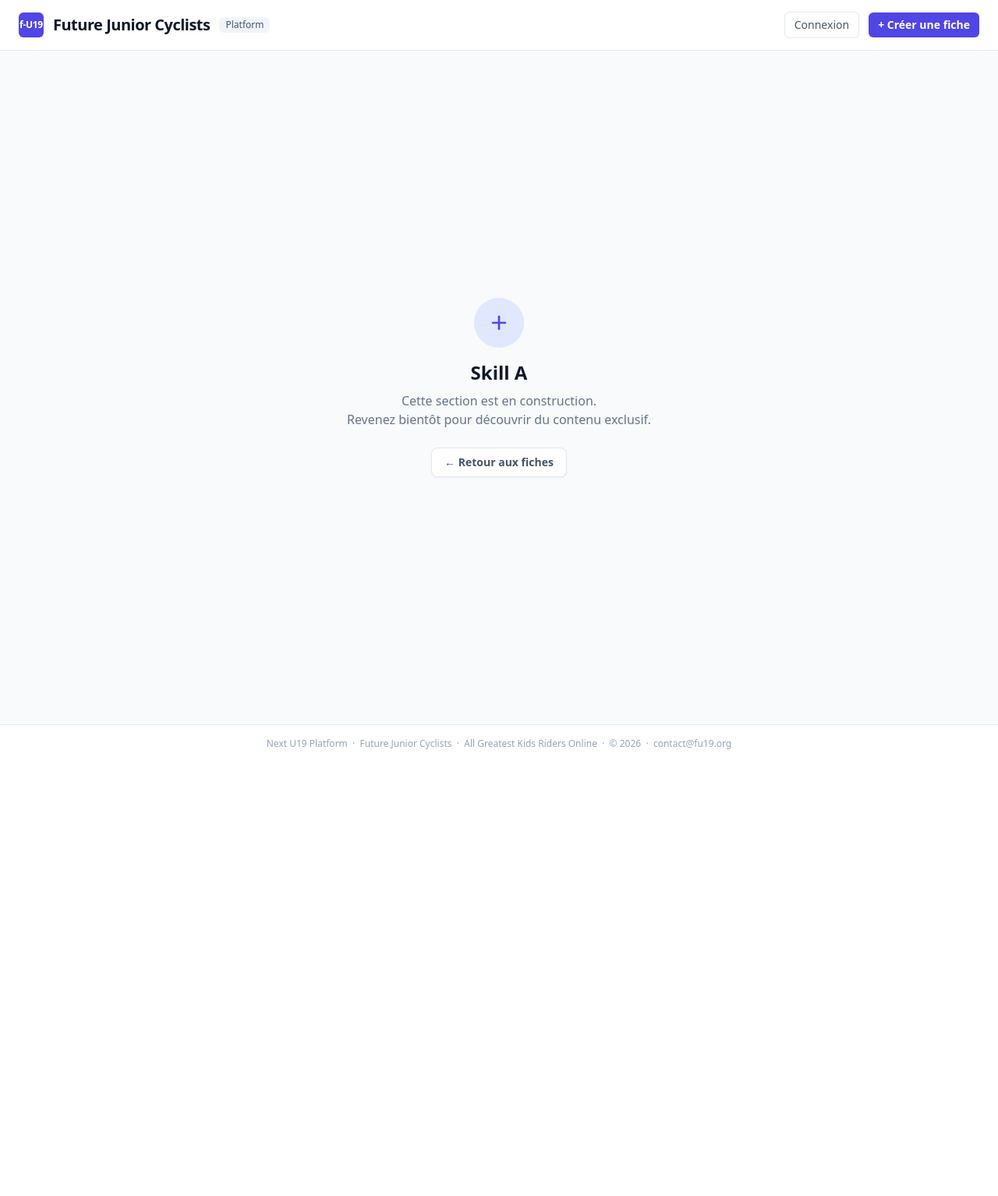
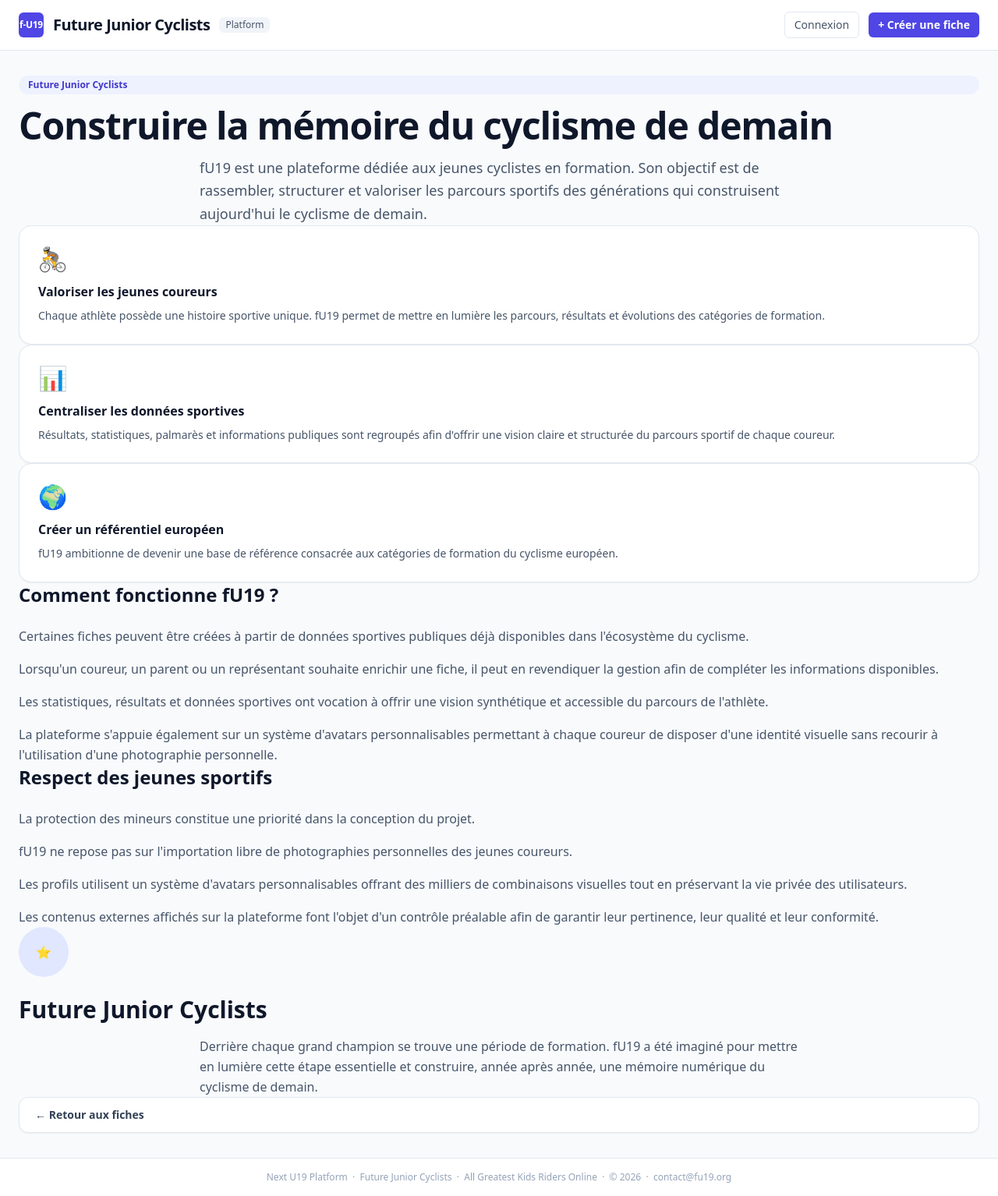
Before and after one commit to niceescap/Fu19, a Flask app: page /skilla in a window 1280 px wide. Shown: the whole page at 78% size. Before the commit the page ends 961 px from the top, so only its background shows below. Run offline with Flask 3, Linux system fonts and the light colour scheme; some libraries are stand-ins or nearby versions.

Commit message:
Enhance skill_a.html with additional content sections

```diff
--- a/web/templates/skill_a.html
+++ b/web/templates/skill_a.html
@@ -3,19 +3,80 @@
 {% block title %}About — fU19{% endblock %}
 
 {% block content %}
-<div class="min-h-screen flex items-center justify-center">
-  <div class="text-center">
-    <div class="inline-flex items-center justify-center w-16 h-16 rounded-full bg-indigo-100 text-indigo-600 mb-4">
-      <svg class="w-8 h-8" fill="none" stroke="currentColor" viewBox="0 0 24 24">
-        <path stroke-linecap="round" stroke-linejoin="round" stroke-width="2"
-              d="M12 6v6m0 0v6m0-6h6m-6 0H6" />
-      </svg>
-    </div>
-    <h1 class="text-2xl font-black text-slate-900 mb-2">Skill A</h1>
-    <p class="text-slate-500 mb-6">Cette section est en construction.<br>Revenez bientôt pour découvrir du contenu exclusif.</p>
-    <a href="/fiches" class="inline-flex items-center rounded-lg border border-slate-200 bg-white px-4 py-2 text-sm font-semibold text-slate-600 shadow-sm hover:shadow-md hover:border-slate-300 transition-all duration-200">
-      ← Retour aux fiches
-    </a>
+  <span class="inline-flex items-center rounded-full bg-indigo-50 text-indigo-700 px-3 py-1 text-xs font-semibold mb-4">
+    Future Junior Cyclists
+  </span>
+  <h1 class="text-4xl md:text-5xl font-black tracking-tight text-slate-900 mb-4">
+    Construire la mémoire du cyclisme de demain
+  </h1>
+  <p class="max-w-3xl mx-auto text-lg text-slate-600 leading-relaxed">
+    fU19 est une plateforme dédiée aux jeunes cyclistes en formation. Son objectif est de rassembler, structurer et valoriser les parcours sportifs des générations qui construisent aujourd'hui le cyclisme de demain.
+  </p>
+  <div class="rounded-2xl border border-slate-200 bg-white p-6 shadow-sm">
+    <div class="text-3xl mb-3">🚴</div>
+    <h2 class="font-black text-slate-900 mb-2">Valoriser les jeunes coureurs</h2>
+    <p class="text-sm text-slate-600 leading-relaxed">
+      Chaque athlète possède une histoire sportive unique. fU19 permet de mettre en lumière les parcours, résultats et évolutions des catégories de formation.
+    </p>
   </div>
-</div>
+  <div class="rounded-2xl border border-slate-200 bg-white p-6 shadow-sm">
+    <div class="text-3xl mb-3">📊</div>
+    <h2 class="font-black text-slate-900 mb-2">Centraliser les données sportives</h2>
+    <p class="text-sm text-slate-600 leading-relaxed">
+      Résultats, statistiques, palmarès et informations publiques sont regroupés afin d'offrir une vision claire et structurée du parcours sportif de chaque coureur.
+    </p>
+  </div>
+  <div class="rounded-2xl border border-slate-200 bg-white p-6 shadow-sm">
+    <div class="text-3xl mb-3">🌍</div>
+    <h2 class="font-black text-slate-900 mb-2">Créer un référentiel européen</h2>
+    <p class="text-sm text-slate-600 leading-relaxed">
+      fU19 ambitionne de devenir une base de référence consacrée aux catégories de formation du cyclisme européen.
+    </p>
+  </div>
+  <h2 class="text-2xl font-black text-slate-900 mb-6">
+    Comment fonctionne fU19 ?
+  </h2>
+  <div class="space-y-4 text-slate-600 leading-relaxed">
+    <p>
+      Certaines fiches peuvent être créées à partir de données sportives publiques déjà disponibles dans l'écosystème du cyclisme.
+    </p>
+    <p>
+      Lorsqu'un coureur, un parent ou un représentant souhaite enrichir une fiche, il peut en revendiquer la gestion afin de compléter les informations disponibles.
+    </p>
+    <p>
+      Les statistiques, résultats et données sportives ont vocation à offrir une vision synthétique et accessible du parcours de l'athlète.
+    </p>
+    <p>
+      La plateforme s'appuie également sur un système d'avatars personnalisables permettant à chaque coureur de disposer d'une identité visuelle sans recourir à l'utilisation d'une photographie personnelle.
+    </p>
+  </div>
+  <h2 class="text-2xl font-black text-slate-900 mb-6">
+    Respect des jeunes sportifs
+  </h2>
+  <div class="space-y-4 text-slate-600 leading-relaxed">
+    <p>
+      La protection des mineurs constitue une priorité dans la conception du projet.
+    </p>
+    <p>
+      fU19 ne repose pas sur l'importation libre de photographies personnelles des jeunes coureurs.
+    </p>
+    <p>
+      Les profils utilisent un système d'avatars personnalisables offrant des milliers de combinaisons visuelles tout en préservant la vie privée des utilisateurs.
+    </p>
+    <p>
+      Les contenus externes affichés sur la plateforme font l'objet d'un contrôle préalable afin de garantir leur pertinence, leur qualité et leur conformité.
+    </p>
+  </div>
+  <div class="inline-flex items-center justify-center w-16 h-16 rounded-full bg-indigo-100 text-indigo-600 mb-6">
+    ⭐
+  </div>
+  <h2 class="text-3xl font-black text-slate-900 mb-4">
+    Future Junior Cyclists
+  </h2>
+  <p class="max-w-3xl mx-auto text-slate-600 leading-relaxed">
+    Derrière chaque grand champion se trouve une période de formation. fU19 a été imaginé pour mettre en lumière cette étape essentielle et construire, année après année, une mémoire numérique du cyclisme de demain.
+  </p>
+  <a href="/fiches" class="inline-flex items-center rounded-xl border border-slate-200 bg-white px-5 py-3 text-sm font-semibold text-slate-700 shadow-sm hover:shadow-md hover:border-slate-300 transition-all">
+    ← Retour aux fiches
+  </a>
 {% endblock %}
```
